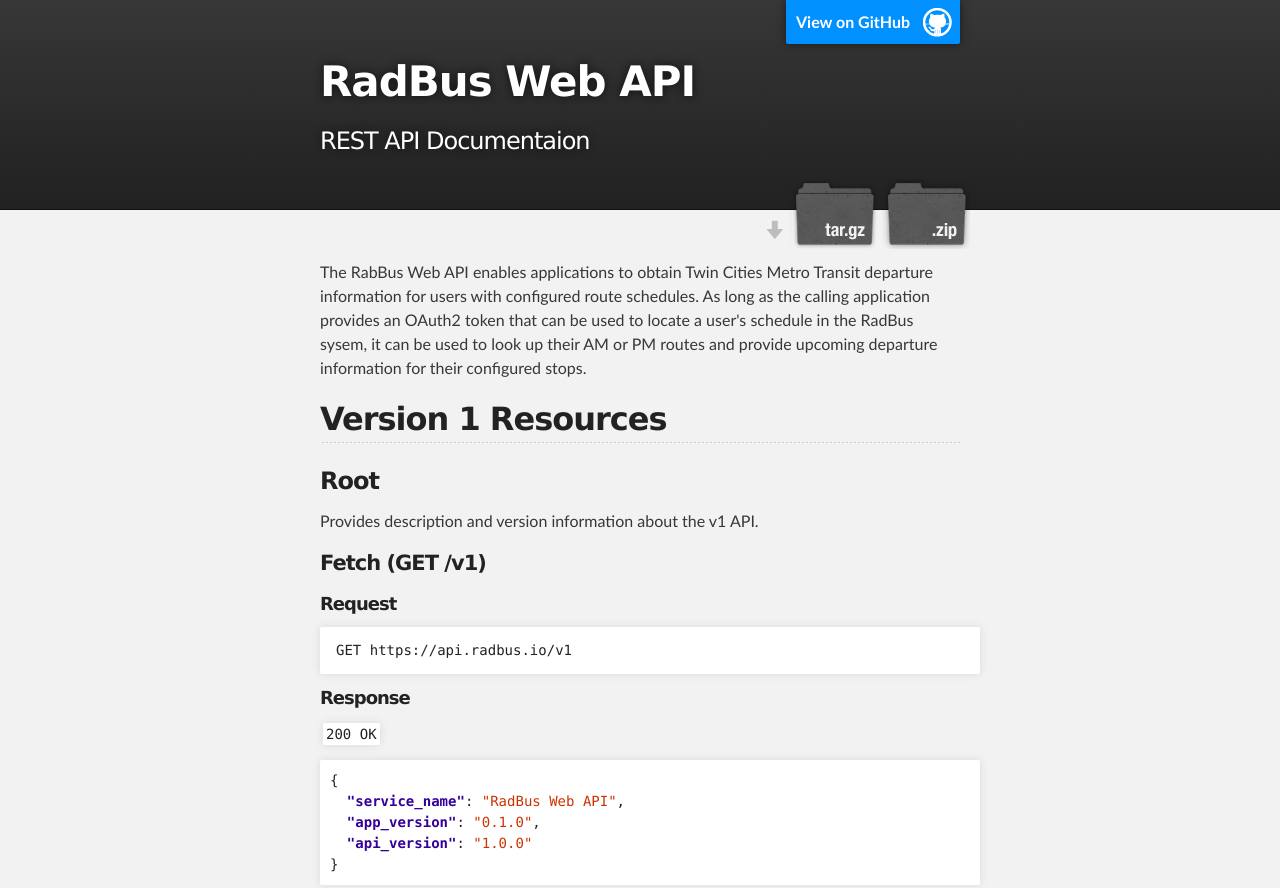
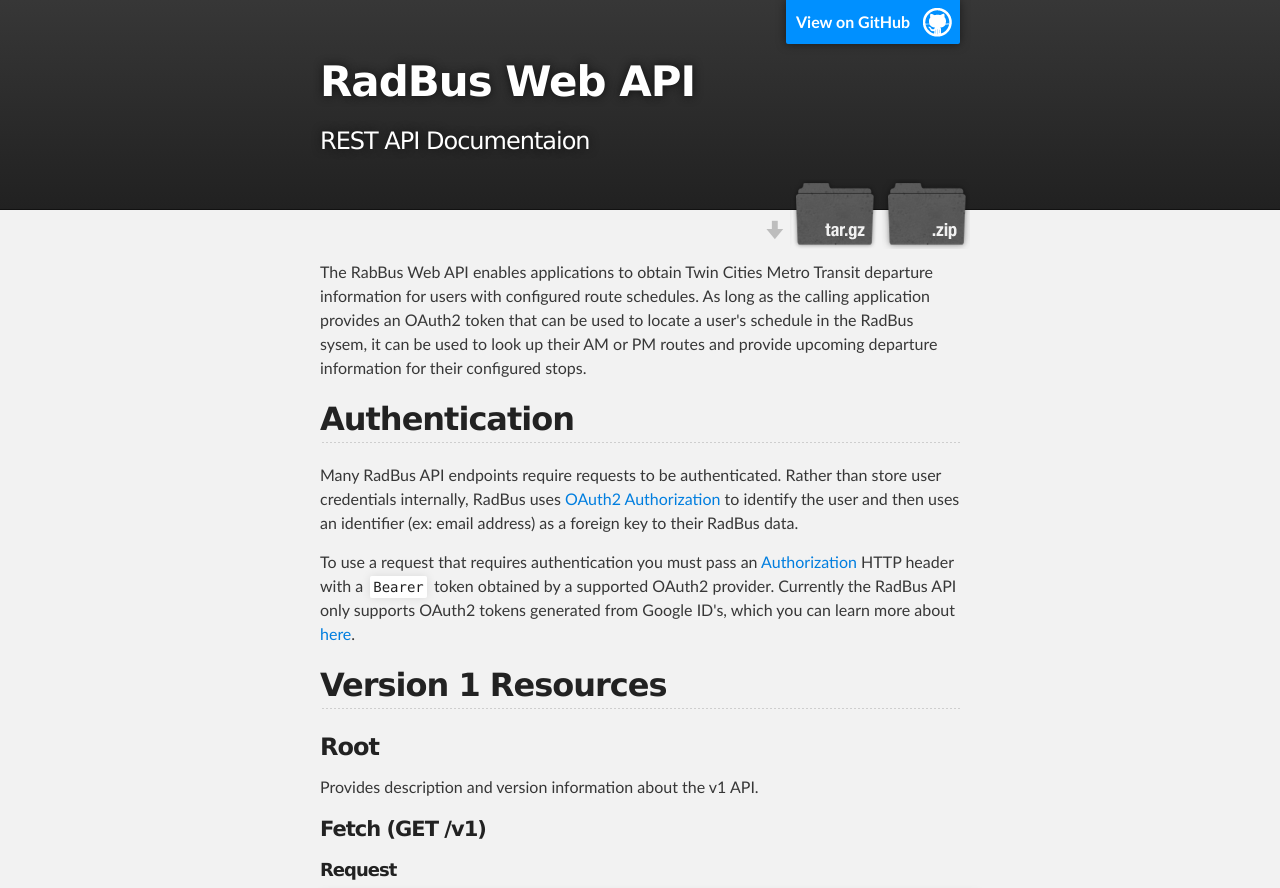
Before and after one commit to RadBus/api, a plain HTML site: page index.html in a window 1280 px wide. Shown: the top 888 px of the page. Drawn offline with Linux system fonts and the light colour scheme.

```diff
--- a/index.html
+++ b/index.html
@@ -32,6 +32,13 @@
     <div id="main_content_wrap" class="outer">
       <section id="main_content" class="inner">
         <p>The RabBus Web API enables applications to obtain Twin Cities Metro Transit departure information for users with configured route schedules.  As long as the calling application provides an OAuth2 token that can be used to locate a user's schedule in the RadBus sysem, it can be used to look up their AM or PM routes and provide upcoming departure information for their configured stops.</p>
+
+<h2>
+<a name="authentication" class="anchor" href="#authentication"><span class="octicon octicon-link"></span></a>Authentication</h2>
+
+<p>Many RadBus API endpoints require requests to be authenticated.  Rather than store user credentials internally, RadBus uses <a href="http://tools.ietf.org/html/rfc6750">OAuth2 Authorization</a> to identify the user and then uses an identifier (ex: email address) as a foreign key to their RadBus data.</p>
+
+<p>To use a request that requires authentication you must pass an <a href="http://www.w3.org/Protocols/rfc2616/rfc2616-sec14.html#sec14.8">Authorization</a> HTTP header with a <code>Bearer</code> token obtained by a supported OAuth2 provider.  Currently the RadBus API only supports OAuth2 tokens generated from Google ID's, which you can learn more about <a href="https://developers.google.com/accounts/docs/OAuth2">here</a>.</p>
 
 <h2>
 <a name="version-1-resources" class="anchor" href="#version-1-resources"><span class="octicon octicon-link"></span></a>Version 1 Resources</h2>
@@ -150,6 +157,8 @@
 <h5>
 <a name="request-3" class="anchor" href="#request-3"><span class="octicon octicon-link"></span></a>Request</h5>
 
+<p>Requires <a href="#authentication">Authentication</a></p>
+
 <pre><code>GET https://api.radbus.io/v1/schedule
 Authorization: Bearer &lt;oauth2-token&gt;
 </code></pre>
@@ -223,6 +232,8 @@
 <h5>
 <a name="request-4" class="anchor" href="#request-4"><span class="octicon octicon-link"></span></a>Request</h5>
 
+<p>Requires <a href="#authentication">Authentication</a></p>
+
 <pre><code>POST https://api.radbus.io/v1/schedule
 Authorization: Bearer &lt;oauth2-token&gt;
 Content-Type: application/json
@@ -271,6 +282,8 @@
 <h5>
 <a name="request-5" class="anchor" href="#request-5"><span class="octicon octicon-link"></span></a>Request</h5>
 
+<p>Requires <a href="#authentication">Authentication</a></p>
+
 <pre><code>DELETE https://api.radbus.io/v1/schedule/4
 Authorization: Bearer &lt;oauth2-token&gt;
 </code></pre>
@@ -298,6 +311,8 @@
 
 <h5>
 <a name="request-6" class="anchor" href="#request-6"><span class="octicon octicon-link"></span></a>Request</h5>
+
+<p>Requires <a href="#authentication">Authentication</a></p>
 
 <pre><code>GET https://api.radbus.io/v1/departures
 Authorization: Bearer &lt;oauth2-token&gt;
```
Also changed, not shown: params.json (+1 -1 lines).
